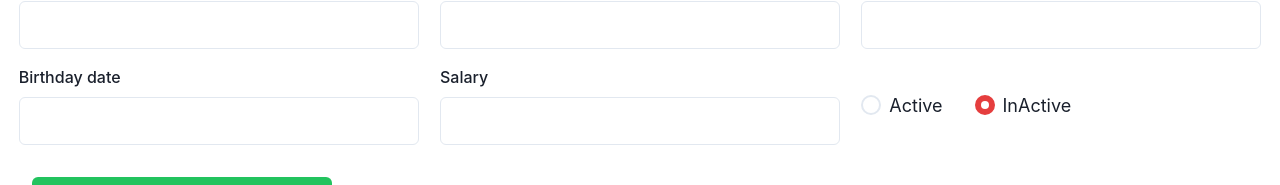
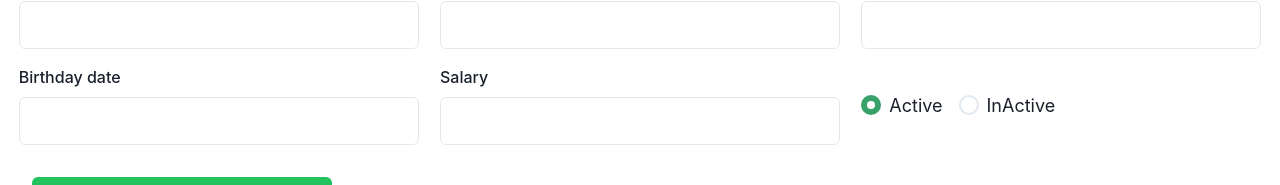
Before and after one commit to blackvoidx/User-management, a Next.js app: page / in a window 1280 px wide. Shown: the part 207-392 px from the top of the page. Built offline with nearby package versions, Linux system fonts and the light colour scheme.

Commit message:
refactor: change UserInput formik logic and RadioInput

```diff
--- a/components/AddUserForm.tsx
+++ b/components/AddUserForm.tsx
@@ -1,5 +1,6 @@
-import { Flex, RadioGroup, Radio, Stack, Button } from "@chakra-ui/react"
+import { Flex, Stack, Button } from "@chakra-ui/react"
 import { Form, Formik } from "formik"
+import RadioInput from "./RadioInput"
 import UserInput from "./UserInput"
 
 interface MyFormValue {
@@ -34,21 +35,12 @@ const AddUserForm = () => {
                     alignItems="center"
                     gap="4"
                 >
-                    <UserInput name="firstName" label='First name' />
-                    <UserInput name="lastName" label='Last name' />
-                    <UserInput name="email" label='Email' />
-                    <UserInput name="birthdayDate" label='Birthday date' />
-                    <UserInput name="salary" label='Salary' />
-                    <RadioGroup width="400px" defaultValue='2'>
-                        <Stack spacing={8} direction='row' >
-                            <Radio colorScheme='green' value='1' size="lg">
-                                Active
-                            </Radio>
-                            <Radio colorScheme='red' value='2' size="lg">
-                                InActive
-                            </Radio>
-                        </Stack>
-                    </RadioGroup>
+                    <UserInput type="text" name="firstName" label='First name' />
+                    <UserInput type="text" name="lastName" label='Last name' />
+                    <UserInput type="email" name="email" label='Email' />
+                    <UserInput type="text" name="birthdayDate" label='Birthday date' />
+                    <UserInput type="text" name="salary" label='Salary' />
+                    <RadioInput name="status" />
                     <Stack width="full" paddingX="4">
                         <Button type="submit" width="300px" marginTop="4" colorScheme='whatsapp'>Add User</Button>
                     </Stack>
--- /dev/null
+++ b/components/RadioInput.tsx
@@ -0,0 +1,34 @@
+import { RadioGroup, Radio, Stack, FormControl } from "@chakra-ui/react"
+import { Field, FieldProps } from "formik"
+
+type RadioInputProps = {
+    name: string
+}
+
+const RadioInput = (props: RadioInputProps) => {
+    return (
+        <Field name={props.name}>
+            {({ field, form }: FieldProps) => (
+                <FormControl
+                    width="400px"
+                    id={props.name}
+                    isInvalid={!!form.errors[props.name] && !!form.touched[props.name]}
+                >
+                    <RadioGroup {...field} id={props.name} {...props}>
+                        <Stack direction='row' spacing={4}>
+                            {["Active", "InActive"].map(value => (
+                                <Radio
+                                    colorScheme={value === "Active" ? "green" : "red"}
+                                    size='lg' key={value} {...field} value={value}>
+                                    {value}
+                                </Radio>
+                            ))}
+                        </Stack>
+                    </RadioGroup>
+                </FormControl>
+            )}
+        </Field>
+    )
+}
+
+export default RadioInput
--- a/components/UserInput.tsx
+++ b/components/UserInput.tsx
@@ -1,20 +1,27 @@
 import { FormControl, FormLabel, Input, FormHelperText } from "@chakra-ui/react"
-import { useField } from "formik"
+import { Field, FieldProps } from "formik"
 
-interface ComponentProps<T> {
-    label: string;
-    name: string;
+interface InputProps<T> {
+    label: T,
+    name: T,
+    type: T
 }
 
-const UserInput = (props: ComponentProps<string>) => {
-    const [field, meta] = useField(props)
-    console.log(field, meta)
+const UserInput = (props: InputProps<string>) => {
     return (
-        <FormControl width="400px" isInvalid={meta.touched && !!meta.error}>
-            <FormLabel>{props.label}</FormLabel>
-            <Input size='lg' type='text' {...field} />
-            {/* <FormHelperText>Email not valid</FormHelperText> */}
-        </FormControl>
+        <Field name={props.name}>
+            {({ field, form }: FieldProps) => (
+                <FormControl
+                    width="400px"
+                    id={props.name}
+                    isInvalid={!!form.errors[props.name] && !!form.touched[props.name]}
+                >
+                    <FormLabel>{props.label}</FormLabel>
+                    <Input size='lg' type={props.type} {...field} />
+                    {/* <FormHelperText>Email not valid</FormHelperText> */}
+                </FormControl>
+            )}
+        </Field>
     )
 }
 
```
